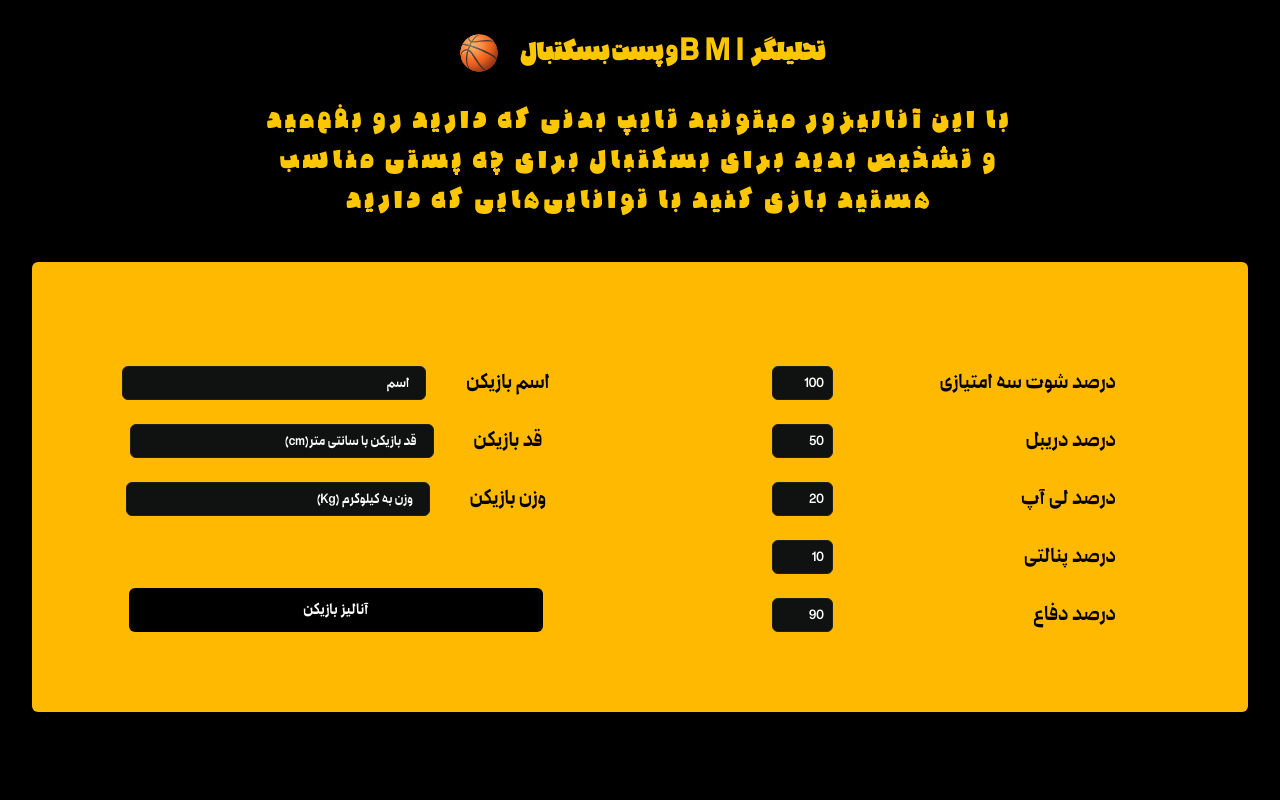
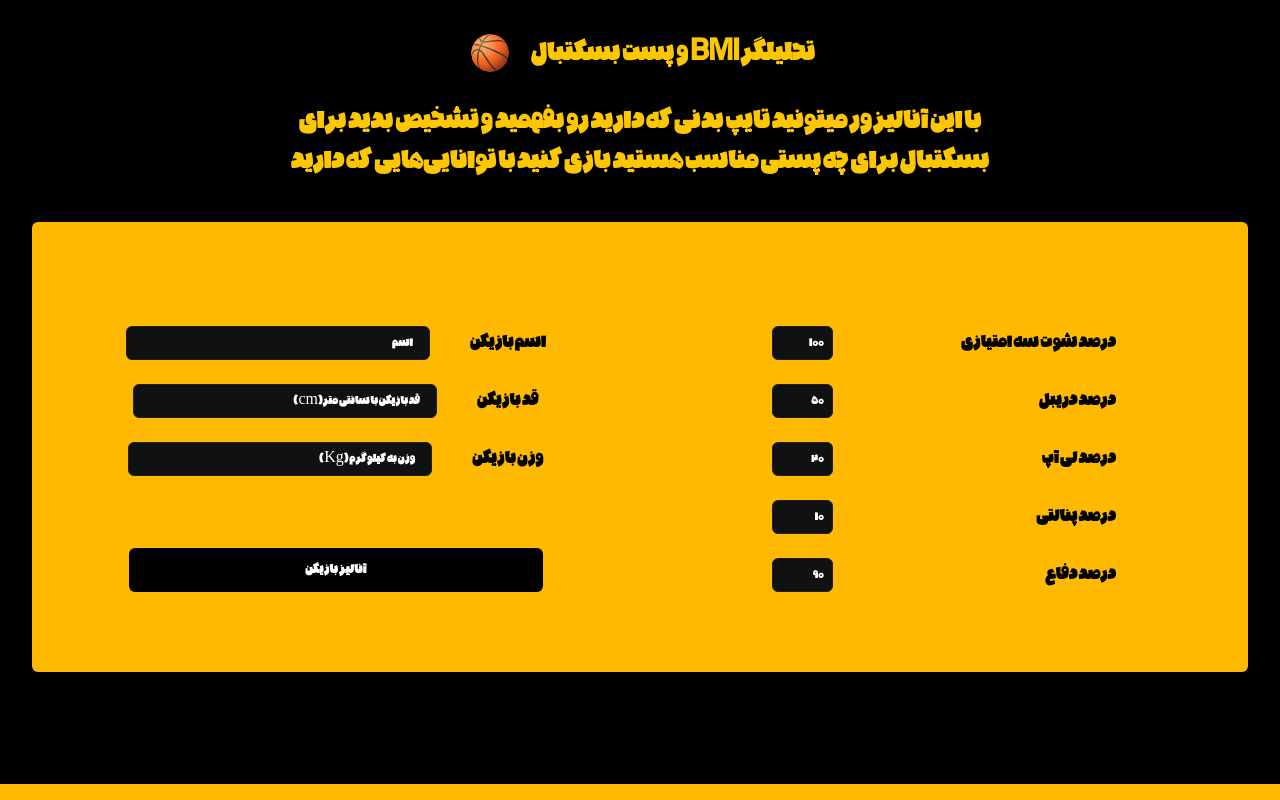
Before and after one commit to parsa-farshah/BMI-Basketball, a website: page index.html in a window 1280 px wide. Shown: the top 800 px of the page. Drawn offline with Linux system fonts and the light colour scheme.

Commit message:
word space

```diff
--- a/index.html
+++ b/index.html
@@ -11,14 +11,14 @@
       type="image/x-icon"
     />
   </head>
-  <body class="bg-black text-white jalayerMd">
+  <body class="bg-black text-white asrejadid">
     <main class="w-full">
       <div>
         <!----------------------- title ------------------------>
         <section class="flex justify-center items-center mt-7 gap-4">
-          <h4 class="jalayerMd text-3xl sm:text-4xl asrejadid text-yellow-400">
+          <h4 class="asrejadid text-3xl sm:text-4xl asrejadid text-yellow-400">
             تحلیلگر
-            <span class="font-black jalayerMd tracking-[7px]">BMI</span> و پست
+            <span class="font-black jalayerMd ">BMI</span> و پست
             بسکتبال
           </h4>
           <img
@@ -30,7 +30,7 @@
         <!-- about -->
         <section class="w-full h-fit mt-6">
           <p
-            class="text-center h-fit text-xl md:text-4xl w-[90%] md:w-[60%] mx-auto text-yellow-400 asrejadid tracking-[5px] "
+            class="text-center h-fit text-xl md:text-4xl w-[90%] md:w-[60%] mx-auto text-yellow-400 asrejadid word-spacing-[12px]"
           >
             با این آنالیزور میتونید تایپ بدنی که دارید رو بفهمید و تشخیص بدید
             برای بسکتبال برای چه پستی مناسب هستید بازی کنید با توانایی‌هایی که
@@ -49,7 +49,7 @@
             <div class="w-full md:w-[50%] h-full px-0">
               <!-- 3point player -->
               <div class="flex gap-10 justify-center items-center w-full mt-6">
-                <label class="jalayerMd text-2xl text-black w-[40%]" for="shot"
+                <label class="asrejadid text-2xl text-black w-[40%]" for="shot"
                   >درصد شوت سه امتیازی</label
                 >
                 <input
@@ -63,7 +63,7 @@
               <!-- driblling player -->
               <div class="flex gap-10 justify-center items-center w-full mt-6">
                 <label
-                  class="jalayerMd text-2xl text-black w-[40%]"
+                  class="asrejadid text-2xl text-black w-[40%]"
                   for="drible"
                   >درصد دریبل
                 </label>
@@ -77,7 +77,7 @@
 
               <!-- layup -->
               <div class="flex gap-10 justify-center items-center w-full mt-6">
-                <label class="jalayerMd text-2xl text-black w-[40%]" for="layup"
+                <label class="asrejadid text-2xl text-black w-[40%]" for="layup"
                   >درصد لی آپ
                 </label>
                 <input
@@ -91,7 +91,7 @@
               <!-- freethrow -->
               <div class="flex gap-10 justify-center items-center w-full mt-6">
                 <label
-                  class="jalayerMd text-2xl text-black w-[40%]"
+                  class="asrejadid text-2xl text-black w-[40%]"
                   for="freethrow"
                   >درصد پنالتی
                 </label>
@@ -106,7 +106,7 @@
               <!-- defense -->
               <div class="flex gap-10 justify-center items-center w-full mt-6">
                 <label
-                  class="jalayerMd text-2xl text-black w-[40%]"
+                  class="asrejadid text-2xl text-black w-[40%]"
                   for="defense"
                   >درصد دفاع
                 </label>
@@ -122,7 +122,7 @@
             <div class="w-full md:w-[50%] h-full mt-20 md:mt-0">
               <!-- name player -->
               <div class="flex gap-10 justify-center items-center w-full mt-6">
-                <label class="jalayerMd text-2xl text-black" for="name"
+                <label class="asrejadid text-2xl text-black" for="name"
                   >اسم بازیکن</label
                 >
                 <input
@@ -135,7 +135,7 @@
 
               <!-- height player -->
               <div class="flex gap-10 justify-center items-center w-full mt-6">
-                <label class="jalayerMd text-2xl text-black" for="height"
+                <label class="asrejadid text-2xl text-black" for="height"
                   >قد بازیکن</label
                 >
                 <input
@@ -148,7 +148,7 @@
 
               <!-- weight player -->
               <div class="flex gap-10 justify-center items-center w-full mt-6">
-                <label class="jalayerMd text-2xl text-black" for="weight"
+                <label class="asrejadid text-2xl text-black" for="weight"
                   >وزن بازیکن</label
                 >
                 <input
@@ -162,33 +162,33 @@
               <div class="flex relative justify-center">
                 <h5
                   id="error"
-                  class="text-white bg-black text-2xl top-6 px-6 rounded-md absolute justify-center text-center hidden jalayerMd"
+                  class="text-white bg-black text-2xl top-6 px-6 rounded-md absolute justify-center text-center hidden asrejadid"
                 >
                   یکی از ورودی ها خالی هست
                 </h5>
                 <h5
                   id="errorName"
-                  class="text-white bg-black  text-2xl top-6 px-6 rounded-md absolute justify-center text-center hidden jalayerMd"
+                  class="text-white bg-black  text-2xl top-6 px-6 rounded-md absolute justify-center text-center hidden asrejadid"
                 >
                   داخل اسم بازیکن عدد نمیتونی وارد کنی
                 </h5>
                 <h5
                   id="errorHeight"
-                  class="text-white bg-black  text-2xl top-6 px-6 rounded-md  absolute justify-center text-center hidden jalayerMd"
+                  class="text-white bg-black  text-2xl top-6 px-6 rounded-md  absolute justify-center text-center hidden asrejadid"
                 >
                   داخل قد نمیتونی حروف بنویسی
                 </h5>
 
                 <h5
                   id="errorWeight"
-                  class="text-white bg-black  text-2xl top-6 px-6 rounded-md  absolute justify-center text-center hidden jalayerMd"
+                  class="text-white bg-black  text-2xl top-6 px-6 rounded-md  absolute justify-center text-center hidden asrejadid"
                 >
                   داخل وزن نمیتونی حروف بنویسی
                 </h5>
 
                 <h5
                   id="errorPercent"
-                  class="text-white bg-black  text-2xl top-6 px-6 rounded-md  absolute justify-center text-center hidden jalayerMd"
+                  class="text-white bg-black  text-2xl top-6 px-6 rounded-md  absolute justify-center text-center hidden asrejadid"
                 >
                   داخل درصد ها نمیتونی حروف بنویسی
                 </h5>
@@ -196,7 +196,7 @@
 
               <div class="w-full mt-18 flex justify-center">
                 <button
-                  class="px-7 py-2 bg-black text-white w-[68%] jalayerMd text-lg rounded-md hover:bg-[#252525] duration-500 cursor-pointer"
+                  class="px-7 py-2 bg-black text-white w-[68%] asrejadid text-lg rounded-md hover:bg-[#252525] duration-500 cursor-pointer"
                   id="btn"
                 >
                   آنالیز بازیکن
@@ -220,7 +220,7 @@
         </div>
         <div class="bg-amber-400 w-full py-10">
           <button
-            class="px-7 py-2 bg-[#000000] w-[40%] jalayerMd rounded-md hover:bg-[#353535] duration-500 cursor-pointer flex justify-center items-center mx-auto text-xl md:text-4xl"
+            class="px-7 py-2 bg-[#000000] w-[40%] asrejadid rounded-md hover:bg-[#353535] duration-500 cursor-pointer flex justify-center items-center mx-auto text-xl md:text-4xl"
             id="btnReset"
           >
             ریست شدن
```
